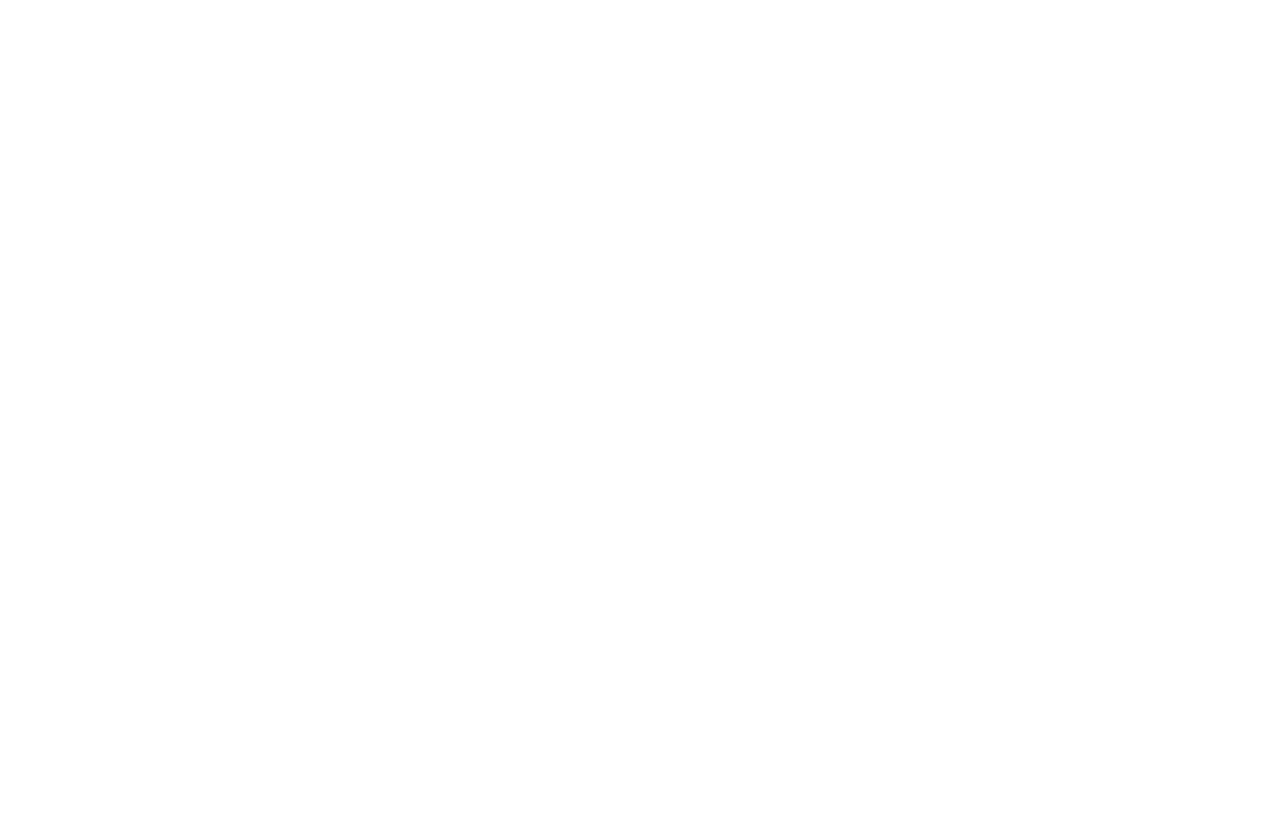
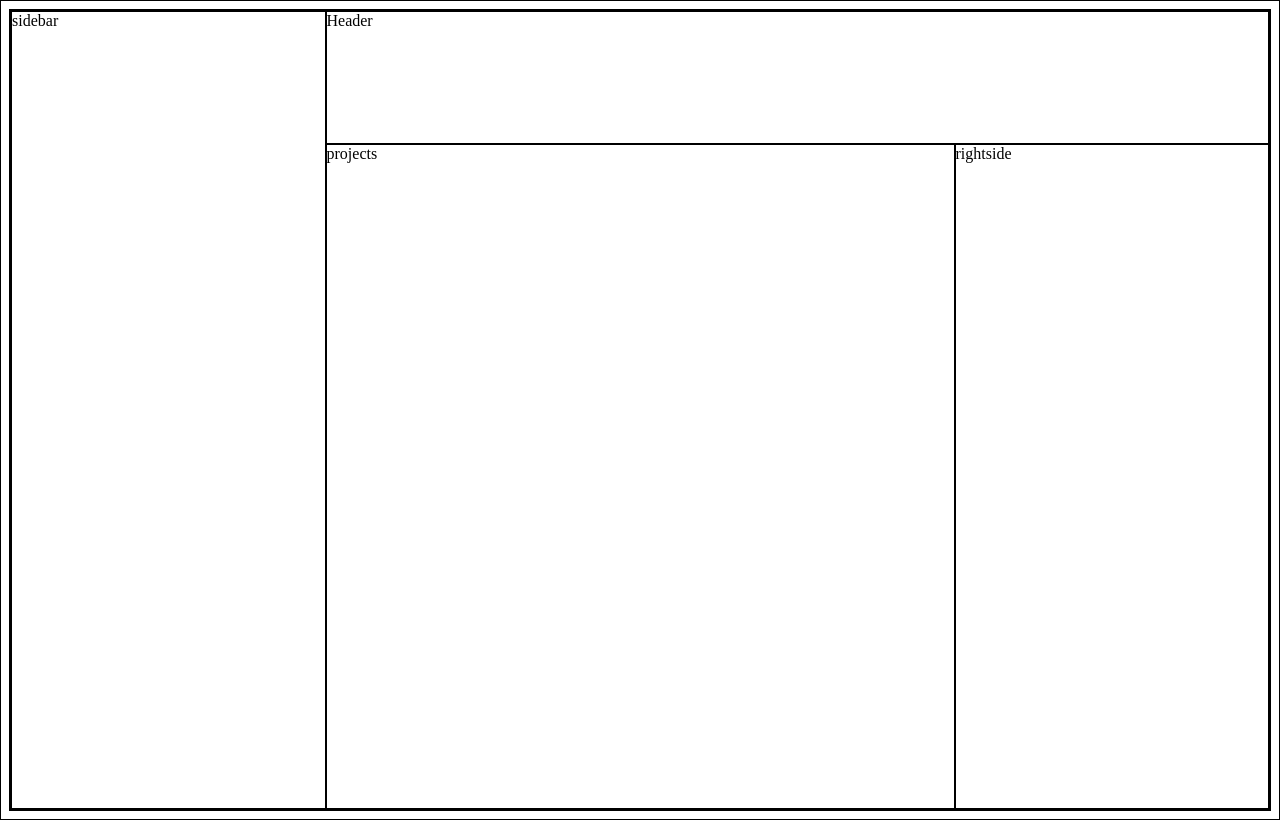
Before and after one commit to boofmang/Admin, a plain HTML site: page index.html in a window 1280 px wide. Drawn offline with Linux system fonts and the light colour scheme.

Commit message:
used borders and grid to set out basic template

```diff
--- a/admin.css
+++ b/admin.css
@@ -1,3 +1,27 @@
 *{
     box-sizing: border-box;
+    border: 1px solid black;
 }
+
+.container{
+    height: 100dvh;
+    display: grid;
+    grid-template-columns: 1fr 2fr 1fr;
+    grid-template-rows: 1fr 5fr;
+    grid-auto-flow: dense;
+}
+
+.header{
+    grid-column: 2/4;
+}
+
+.sidebar{
+    grid-row: 1/3;
+}
+
+.header{
+
+}
+.projects, .rightside{
+    grid-row: 2/3;
+}
--- a/index.html
+++ b/index.html
@@ -3,9 +3,15 @@
 <head>
     <meta charset="UTF-8">
     <meta name="viewport" content="width=device-width, initial-scale=1.0">
-    <title>Document</title>
+    <title>Admin Dashboard</title>
+    <link rel="stylesheet" href="admin.css">
 </head>
 <body>
-
+    <div class="container">
+        <div class="header box">Header</div>
+        <div class="sidebar box">sidebar</div>
+        <div class="projects box">projects</div>
+        <div class="rightside box">rightside</div>
+    </div>
 </body>
 </html>
```
